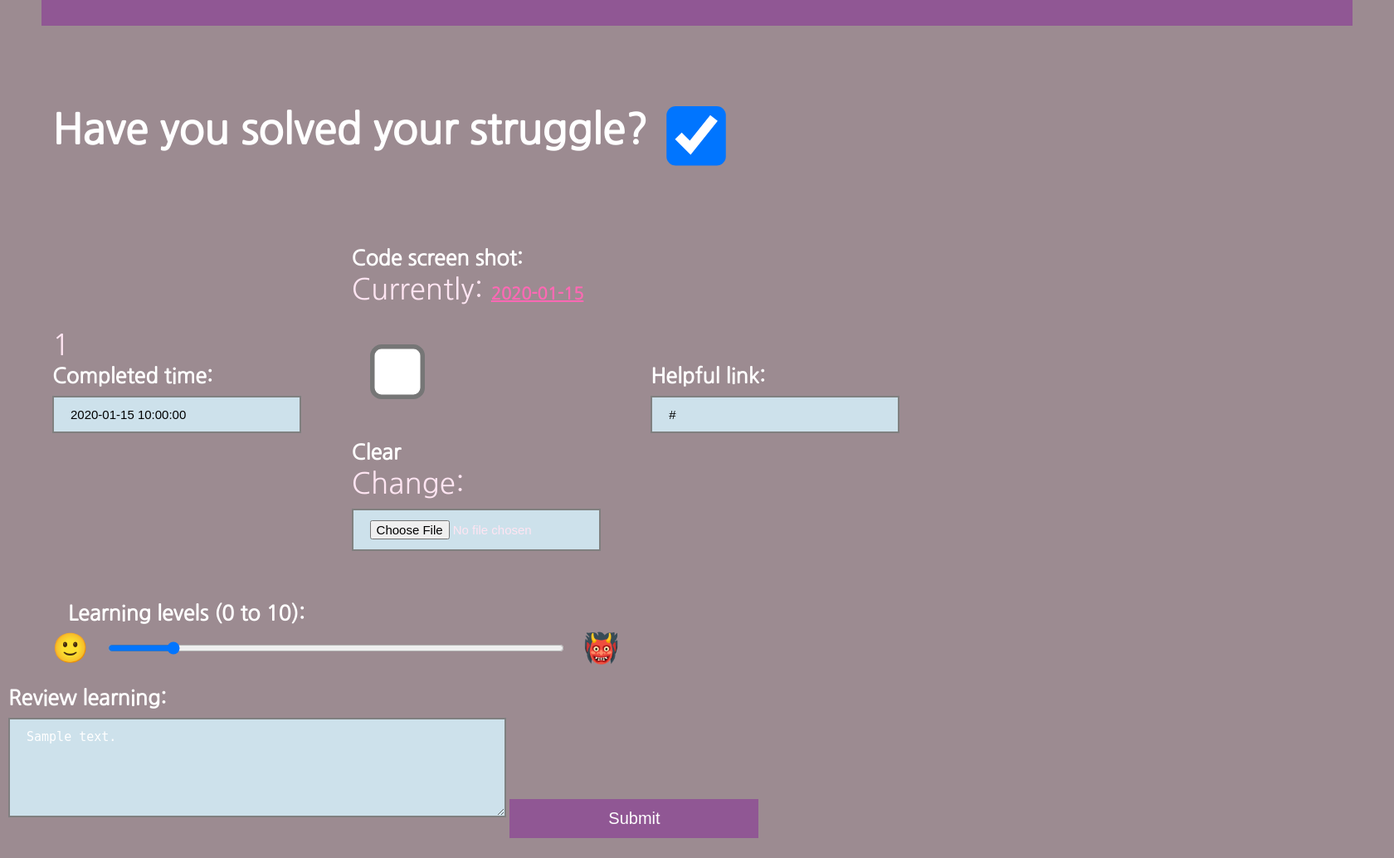
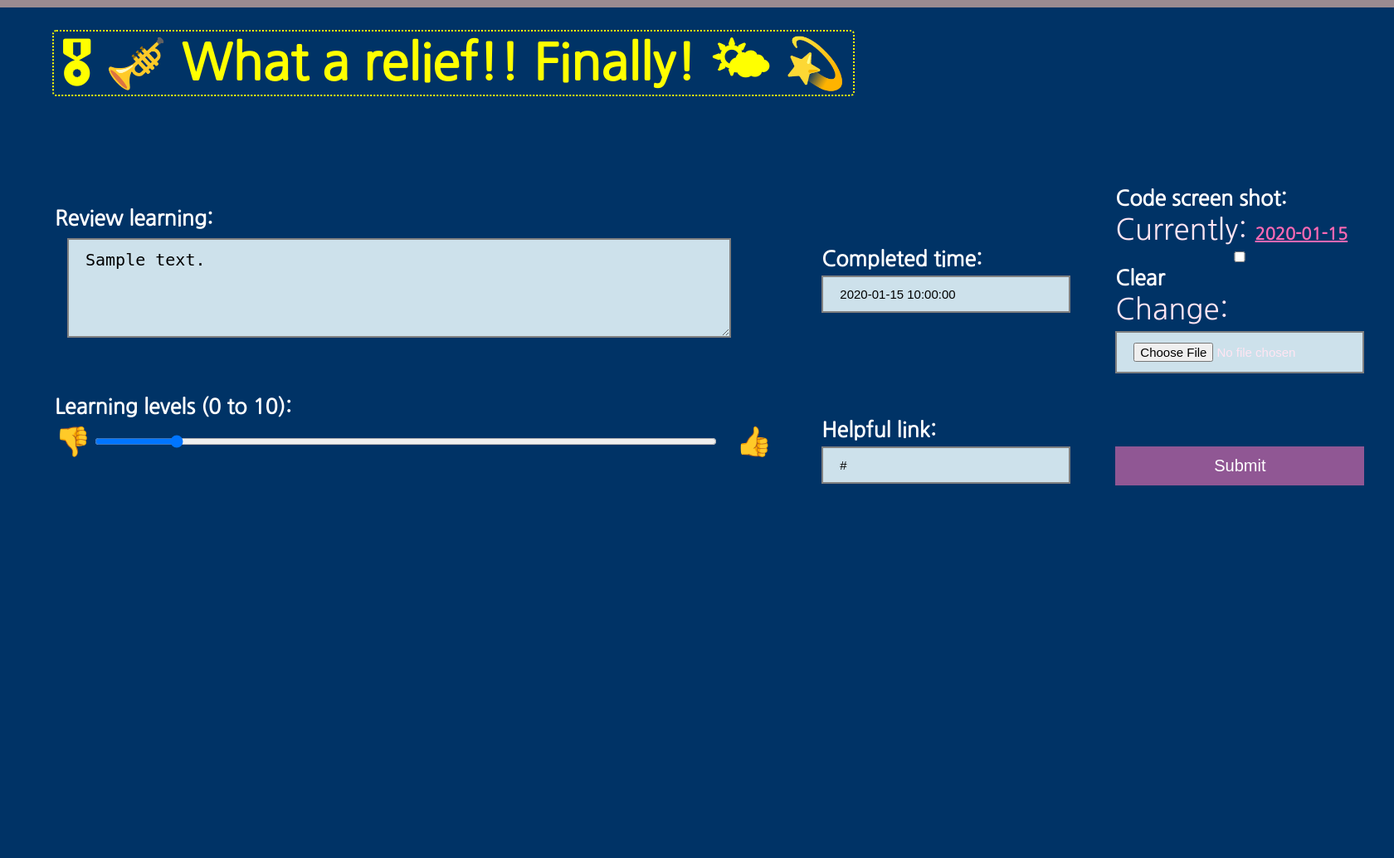
Before and after one commit to Katy600/progress-tracker, a Django app: page /complete/1/ in a window 1680 px wide. Shown: the part 784-1818 px from the top of the page at 83% size. After the commit the page ends 1369 px from the top, so only its background shows below. Run offline with Django 3.2, Linux system fonts and the light colour scheme; tables that the repository leaves empty hold one stand-in row (values such as "Sample post").

Commit message:
Edit the struggle-details-review page by styling the form that allows you to review your struggle and click on a checkbox stating you have completed your struggle.

```diff
--- a/struggle_input/models.py
+++ b/struggle_input/models.py
@@ -10,7 +10,7 @@ import glob
 class StruggleData(models.Model):
 	title = models.CharField(max_length=40)
 	time_started = models.DateTimeField(default=datetime.now)
-	time_ended = models.DateTimeField(blank=True, null=True)
+	time_ended = models.DateTimeField(default=datetime.now, blank=True, null=True)
 	struggle = models.TextField()
 	plan = models.TextField(verbose_name ='plan of action')
 	frustration_level = models.IntegerField(verbose_name="frustration level (Rate 0 to 10)")
--- a/struggle_input/static/css/struggle.css
+++ b/struggle_input/static/css/struggle.css
@@ -46,16 +46,17 @@ label {
   font-weight: bold;
 }
 
-textarea[name=review_learning]{
-  width: 600px;
-  background-color: #905794;
-  border: none;
-  color: white;
+textarea[id=id_review_learning]{
+  cursor: pointer;
+  width: 800px;
+  display: inline-block;
   padding: 12px 20px;
-  text-decoration: none;
-  margin-top: 50px;
-  cursor: pointer;
+  margin: 8px 0px;
+  border: 2px solid grey;
+  background-color: #CDE1EB;
   font-size: 20px;
+  font-color: black;
+  margin-left: 15px;
 }
 
 input[id=search]{
@@ -77,22 +78,15 @@ input, textarea {
   display: block;
   width: 300px;
   padding: 12px 20px;
-  margin: 8px 0px;
+  margin: 4px 0px;
   border: 2px solid grey;
   background-color: #CDE1EB;
   font-size: 15px;
-  font-color: grey;
+  font-color: black;
 }
 
-textarea[id=id_review_learning]{
-  /*width: 30%;*/
-  display: inline-block;
-  padding: 12px 20px;
-  margin: 8px 0px;
-  border: 2px solid grey;
-  background-color: #CDE1EB;
-  font-size: 15px;
-  font-color: grey;
+input[type=file] {
+  font-color: black;
 }
 
 textarea {
@@ -110,6 +104,7 @@ input[id=submit]{
   cursor: pointer;
   font-size: 20px;
   display: inline-block;
+  margin-top: 80px;
 }
 
 input[id=submit]:hover {
@@ -122,18 +117,39 @@ input[id=id_frustration_level] {
 }
 
 input[id=id_learning_level] {
-  width: 550px;
+  width: 750px;
   height: 20px;
 }
 
-
-input[type=checkbox] {
-  zoom: 5.5;
-  width: 20px;
+#id_struggle_in_progess-span * {
+  visibility: hidden;
 }
 
-.struggle-detail-review td {
-  width:800px;
+input#id_struggle_in_progess + label::after {
+  visibility: visible;
+  content: "💥 🌪 Click to complete your struggle? 😭 ☄️";
+  color: yellow;
+  background:  #003366;
+  padding: 8px;
+  font-size: 60px;
+  border-radius: 5px;
+  border: 2px solid yellow;
+  border-style: dotted;
+}
+
+input#id_struggle_in_progess:checked + label::after {
+  content: "🎖 🎺 What a relief!! Finally! 🌤 💫";
+  color: yellow;
+  background:  #003366;
+  font-size: 60px;
+  border-radius: 5px;
+  border: 2px solid yellow;
+  border-style: dotted;
+}
+
+.struggle-detail-to-review td {
+  width:850px;
+  padding-right: 30px;
 }
 
 .frustration-level {
@@ -185,38 +201,48 @@ input[type=checkbox] {
   padding-left: 10px;
 }
 
-.struggle-details-page p {
+.struggle-details-on-review-page p {
   color: white;
   font-size: 25px;
 }
 
-.struggle-details-page {
+.struggle-details-on-review-page {
   background-color: #905794;
   margin: 50px;
 }
 
-.struggle-details-page td {
+.struggle-details-on-review-pagee td {
   padding: 10px;
   width: 50%;
 }
 
-.struggle-details-page {
+.struggle-details-on-review-page {
   padding: 20px;
 }
 
-.struggle-details-page table, tr, td, h2 {
+.struggle-details-on-review-page table, tr, td, h2 {
   font-size: 35px;
   color: #ffe5f2;
 }
 
-.struggle-review-details table {
+.struggle-reviewing-details {
+  background-color: #003366;
+  padding-left: 30px;
+  padding-bottom: 10px
+}
+
+.struggle-reviewing-details table tr td h1 {
+  text-align: left;
+  font-size: 50px;
+  padding-left: 30px;
+}
+
+.struggle-reviewing-details-spaceing-right-table div {
   padding-left: 50px;
 }
 
-.struggle-review-details {
-  /*margin: 20px;*/
-  padding-left: 10px;
-  /*float: left;*/
+.struggle-review-details-heading {
+  height: 20px;
 }
 
 .struggle-details-heading {
@@ -233,10 +259,6 @@ input[type=checkbox] {
   color: black;
 }
 
-.learning-level {
-  padding-left: 20px;
-}
-
 .errors {
   color: red;
   list-style-type: none;
--- a/struggle_input/templates/struggle_input/struggle-complete.html
+++ b/struggle_input/templates/struggle_input/struggle-complete.html
@@ -13,8 +13,8 @@
 </head>
 <body>
 	<h1 class="main-headings">Struggle detail</h1>
-	<div class="struggle-details-page">
-		<table class="struggle-detail-review">
+	<div class="struggle-details-on-review-page">
+		<table class="struggle-detail-to-review">
 			<tr>
 				<td><h2>Date: </h2><p>{{ object.time_started }}</p></td>
 				<td><h2>Title: </h2><p>{{ object.title }}</p></td>
@@ -41,13 +41,23 @@
 			</tr>
 		</table>
 	</div>
-	<div class="struggle-review-details">
+	<div class="struggle-reviewing-details">
 		<form action="{% url 'struggle-complete' pk=object.pk %}" method="post" enctype="multipart/form-data">
-			<table class="struggle-review-details">
+			<table>
+				{{ form.time_started.as_hidden }}
+    		{{ form.plan.as_hidden }}
+    		{{ form.code_screen_shot.as_hidden }}
+        {{ form.struggle.as_hidden }}
+        {{ form.frustration_level.as_hidden }}
+        {{ form.title.as_hidden }}
 				<tr>
-					<td colspan="2" class="main-headings"><h1>Have you solved your struggle?</h1></td>
-					<td>
+					<td colspan="3">
+						<h1>
+							<span id="id_struggle_in_progess-span">
 		    				{{ form.struggle_in_progess }}
+		    			<label for="id_struggle_in_progess"></label>
+		    		</span>
+						</h1>
 		    	</td>
 		    </tr>
 		  	<tr>
@@ -59,54 +69,66 @@
 		    </tr>
 		    <tr>
 		    	<td>
-						{{ form.time_started.as_hidden }}
-						 {{object.id }}
-		        {{ form.time_ended.errors }}<br>
-		          <label for="id_time_ended">Completed time:</label><br>
-		        {{ form.time_ended }}
-					</td>
-					<td>
-						{{ form.plan.as_hidden }}
-		        {{ form.code_screen_shot_update.errors }}<br>
-		          <label for="id_code_screen_shot_update">Code screen shot:</label><br>
-		        {{ form.code_screen_shot_update}}
-					</td>
-					<td>
-		        {{ form.code_screen_shot.as_hidden }}
-		        {{ form.struggle.as_hidden }}
-		        {{ form.helpful_link.errors }}<br>
-		          <label for="id_helpful_link">Helpful link:</label><br>
-		        {{ form.helpful_link }}
+		    		<table class="struggle-reviewing-details">
+							<tr>
+								<td colspan="2">
+					        {{ form.review_learning.errors }}<br>
+					          <label for="id_review_learning">Review learning:</label><br>
+					        {{ form.review_learning }}
 					      </td>
 							</tr>
+						</table>
+						<table class="struggle-reviewing-details">
 			        <tr>
-					<table>
-		        <tr>
-		          <td colspan="3" class="learning-level">
+			          <td colspan="2" class="learning-level">
 			            {{ form.learning_level.errors }}<br>
 			            <label for="id_learning_level">Learning levels (0 to 10):</label>
 			          </td>
 			        </tr>
 			        <tr>
-		          <td>🙂</td>
+			          <td>👎</td>
 			          <td class="learning-level">
-		            {{ form.frustration_level.as_hidden }}
 			            {{ form.learning_level }}
 			          </td>
-		          <td>👹</td>
+			          <td>👍 </td>
 			        </tr>
 			    	</table>
-				</tr>
-				<tr>
+		    	</td>
 		    	<td colspan="2">
-						{{ form.title.as_hidden }}
-		        {{ form.review_learning.errors }}<br>
-		          <label for="id_review_learning">Review learning:</label><br>
-		        {{ form.review_learning }}
+			    	<table>
+			    		<tr class="struggle-reviewing-details-spaceing-right-table">
+			    			<td>
+			    				<div>
+			    					{{ form.time_ended.errors }}<br>
+					          <label for="id_time_ended">Completed time:</label><br>
+					        	{{ form.time_ended }}
+			    				</div>
 			    			</td>
 			    			<td>
+			    				<div>
+			    					{{ form.code_screen_shot_update.errors }}<br>
+					          <label for="id_code_screen_shot_update">Code screen shot:</label><br>
+					        	{{ form.code_screen_shot_update}}
+			    				</div>
+			    			</td>
+			    			<td></td>
+			    		</tr>
+			    		<tr class="struggle-reviewing-details-spaceing-right-table">
+			    			<td>
+			    				<div>
+			    					{{ form.helpful_link.errors }}<br>
+					          <label for="id_helpful_link">Helpful link:</label><br>
+					       		{{ form.helpful_link }}
+			    				</div>
+			    			</td>
+			    			<td>
+			    				<div>
 			    					{% csrf_token %}
 					        	<input id="submit" type="submit" value="Submit">
+			    				</div>
+					    	</td>
+			    		</tr>
+			    	</table>
 			    </td>
 		    </tr>
 			</table>
--- a/struggle_input/templates/struggle_input/struggle_form.html
+++ b/struggle_input/templates/struggle_input/struggle_form.html
@@ -58,7 +58,7 @@
                 </td>
               </tr>
               <tr>
-                <td>🙂</td>
+                <td>😕</td>
                 <td class="frustration-level">
                   {{ form.frustration_level }}
                 </td>
```
Lines whose indentation alone changed are shown as unchanged.
